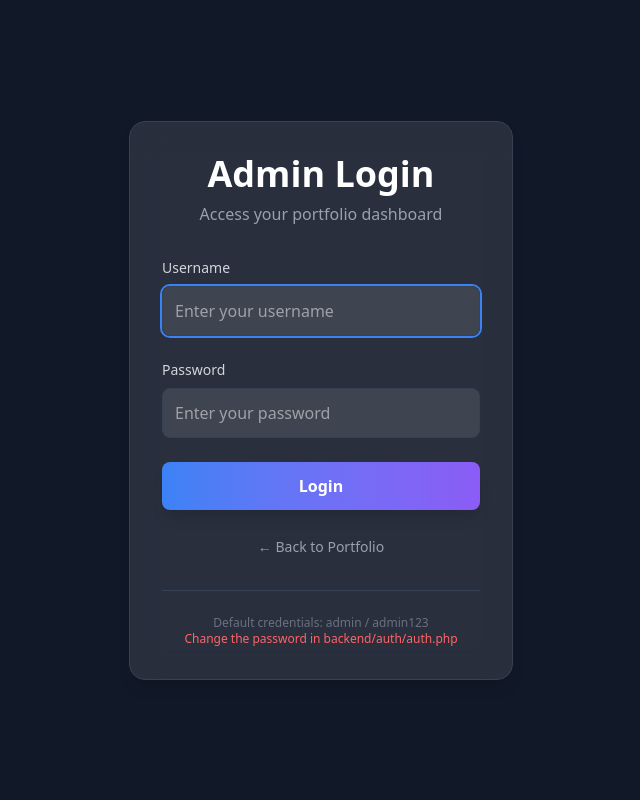
After one commit to NissanAlGaib/E-Portfolio, a PHP site: page /views/admin/login.php in a window 1280 px wide. The commit adds this page. Shown: the whole page, without its empty margins (319-959 px from the left). Run offline with PHP 8.4, Linux system fonts and the light colour scheme; style sheets or scripts are compiled from the project's sources.

Commit message:
Add authentication system to protect admin pages
Co-authored-by: NissanAlGaib <232408160+NissanAlGaib@users.noreply.github.com>

```diff
--- /dev/null
+++ b/backend/auth/auth.php
@@ -0,0 +1,41 @@
+<?php
+session_start();
+
+// Admin credentials (in production, these should be in environment variables or database with hashing)
+define('ADMIN_USERNAME', 'admin');
+define('ADMIN_PASSWORD_HASH', password_hash('admin123', PASSWORD_DEFAULT)); // Change this password!
+
+function isLoggedIn() {
+    return isset($_SESSION['admin_logged_in']) && $_SESSION['admin_logged_in'] === true;
+}
+
+function requireLogin() {
+    if (!isLoggedIn()) {
+        header('Location: /frontend/views/admin/login.php');
+        exit();
+    }
+}
+
+function login($username, $password) {
+    if ($username === ADMIN_USERNAME && password_verify($password, ADMIN_PASSWORD_HASH)) {
+        $_SESSION['admin_logged_in'] = true;
+        $_SESSION['admin_username'] = $username;
+        $_SESSION['last_activity'] = time();
+        return true;
+    }
+    return false;
+}
+
+function logout() {
+    session_destroy();
+    header('Location: /frontend/views/admin/login.php');
+    exit();
+}
+
+// Check for session timeout (30 minutes)
+if (isLoggedIn()) {
+    if (isset($_SESSION['last_activity']) && (time() - $_SESSION['last_activity'] > 1800)) {
+        logout();
+    }
+    $_SESSION['last_activity'] = time();
+}
--- /dev/null
+++ b/frontend/views/admin/_footer.php
@@ -0,0 +1,3 @@
+    </div>
+</body>
+</html>
--- /dev/null
+++ b/frontend/views/admin/login.php
@@ -0,0 +1,99 @@
+<?php
+require_once '../../../backend/auth/auth.php';
+
+// If already logged in, redirect to dashboard
+if (isLoggedIn()) {
+    header('Location: dashboard.php');
+    exit();
+}
+
+$error = '';
+
+// Handle login form submission
+if ($_SERVER['REQUEST_METHOD'] === 'POST') {
+    $username = $_POST['username'] ?? '';
+    $password = $_POST['password'] ?? '';
+
+    if (login($username, $password)) {
+        header('Location: dashboard.php');
+        exit();
+    } else {
+        $error = 'Invalid username or password';
+    }
+}
+?>
+<!DOCTYPE html>
+<html lang="en">
+<head>
+    <meta charset="UTF-8">
+    <meta name="viewport" content="width=device-width, initial-scale=1.0">
+    <title>Admin Login - E-Portfolio</title>
+    <link rel="stylesheet" href="../../src/output.css">
+    <link rel="preconnect" href="https://fonts.googleapis.com">
+    <link rel="preconnect" href="https://fonts.gstatic.com" crossorigin>
+    <link href="https://fonts.googleapis.com/css2?family=Inter:wght@100..900&display=swap" rel="stylesheet">
+</head>
+<body class="bg-dark-bg text-white font-sans min-h-screen flex items-center justify-center">
+    <div class="w-full max-w-md p-8">
+        <div class="bg-glass border border-gray-700 rounded-2xl p-8 shadow-lg backdrop-blur-lg">
+            <div class="text-center mb-8">
+                <h1 class="text-4xl font-black text-white mb-2">Admin Login</h1>
+                <p class="text-gray-400">Access your portfolio dashboard</p>
+            </div>
+
+            <?php if ($error): ?>
+                <div class="bg-red-500 bg-opacity-20 border border-red-500 text-red-300 px-4 py-3 rounded-lg mb-6">
+                    <?php echo htmlspecialchars($error); ?>
+                </div>
+            <?php endif; ?>
+
+            <form method="POST" action="" class="space-y-6">
+                <div>
+                    <label for="username" class="block text-sm font-medium text-gray-300 mb-2">Username</label>
+                    <input
+                        type="text"
+                        id="username"
+                        name="username"
+                        required
+                        autofocus
+                        class="w-full p-3 rounded-lg bg-glass border border-gray-700 focus:ring-2 focus:ring-blue-start focus:outline-none text-white"
+                        placeholder="Enter your username"
+                    >
+                </div>
+
+                <div>
+                    <label for="password" class="block text-sm font-medium text-gray-300 mb-2">Password</label>
+                    <input
+                        type="password"
+                        id="password"
+                        name="password"
+                        required
+                        class="w-full p-3 rounded-lg bg-glass border border-gray-700 focus:ring-2 focus:ring-blue-start focus:outline-none text-white"
+                        placeholder="Enter your password"
+                    >
+                </div>
+
+                <button
+                    type="submit"
+                    class="w-full bg-gradient-to-r from-blue-start to-purple-end text-white font-bold py-3 px-6 rounded-lg shadow-lg transform hover:scale-105 transition-transform duration-300"
+                >
+                    Login
+                </button>
+            </form>
+
+            <div class="mt-6 text-center">
+                <a href="../../views/pages/home.php" class="text-gray-400 hover:text-white text-sm transition-colors">
+                    ← Back to Portfolio
+                </a>
+            </div>
+
+            <div class="mt-8 pt-6 border-t border-gray-700">
+                <p class="text-xs text-gray-500 text-center">
+                    Default credentials: admin / admin123<br>
+                    <span class="text-red-400">Change the password in backend/auth/auth.php</span>
+                </p>
+            </div>
+        </div>
+    </div>
+</body>
+</html>
--- /dev/null
+++ b/frontend/views/admin/logout.php
@@ -0,0 +1,3 @@
+<?php
+require_once '../../../backend/auth/auth.php';
+logout();
```
Also changed, not shown: frontend/views/admin/_header.php (added, +40 -0 lines), frontend/views/admin/admin_layout.php (added, +61 -0 lines), frontend/views/admin/dashboard.php (+47 -19 lines), frontend/views/admin/manage_achievements.php (+7 -3 lines), frontend/views/admin/manage_contacts.php (+7 -3 lines), frontend/views/admin/manage_education.php (+7 -3 lines), frontend/views/admin/manage_projects.php (+8 -3 lines), frontend/views/admin/manage_skills.php (+7 -3 lines).
